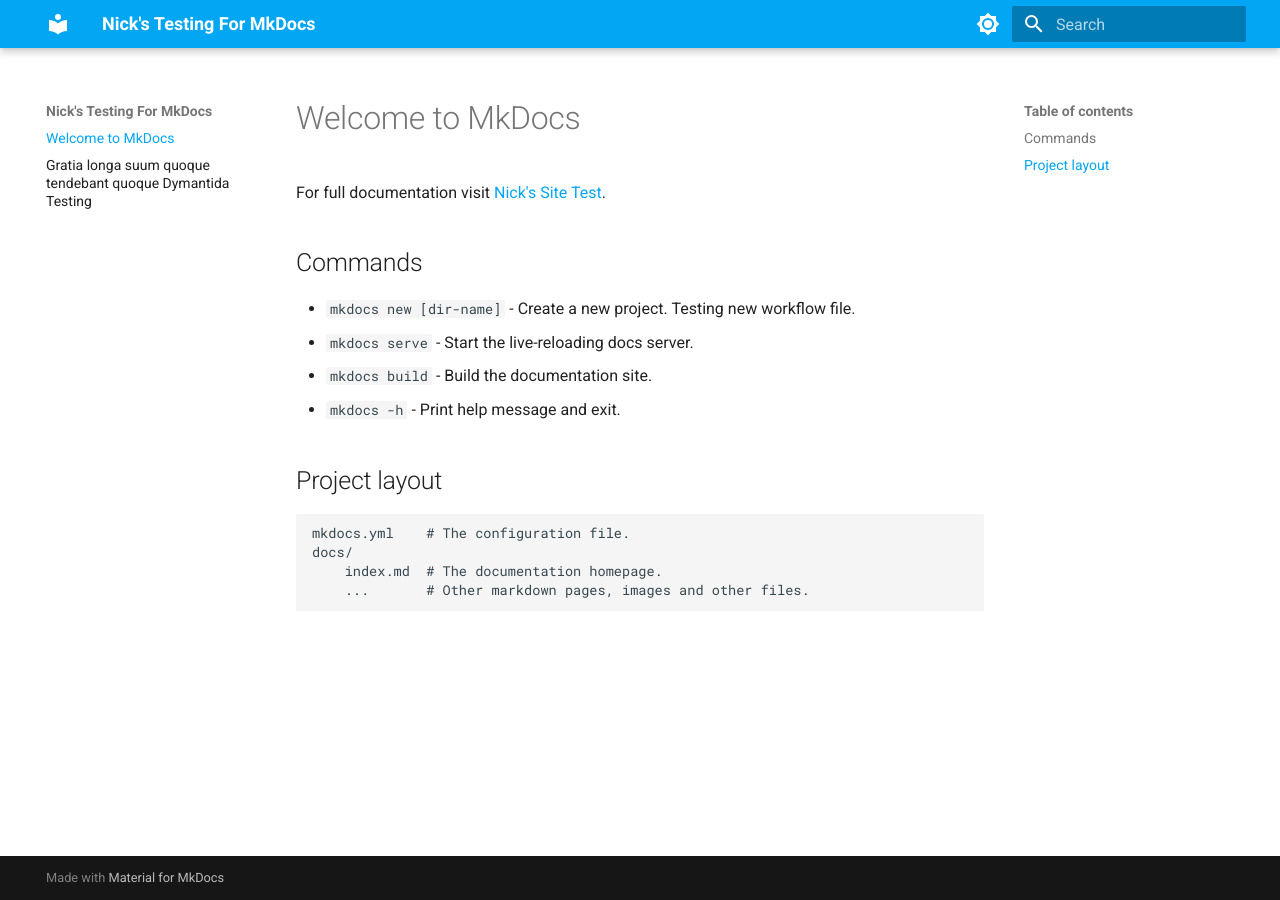
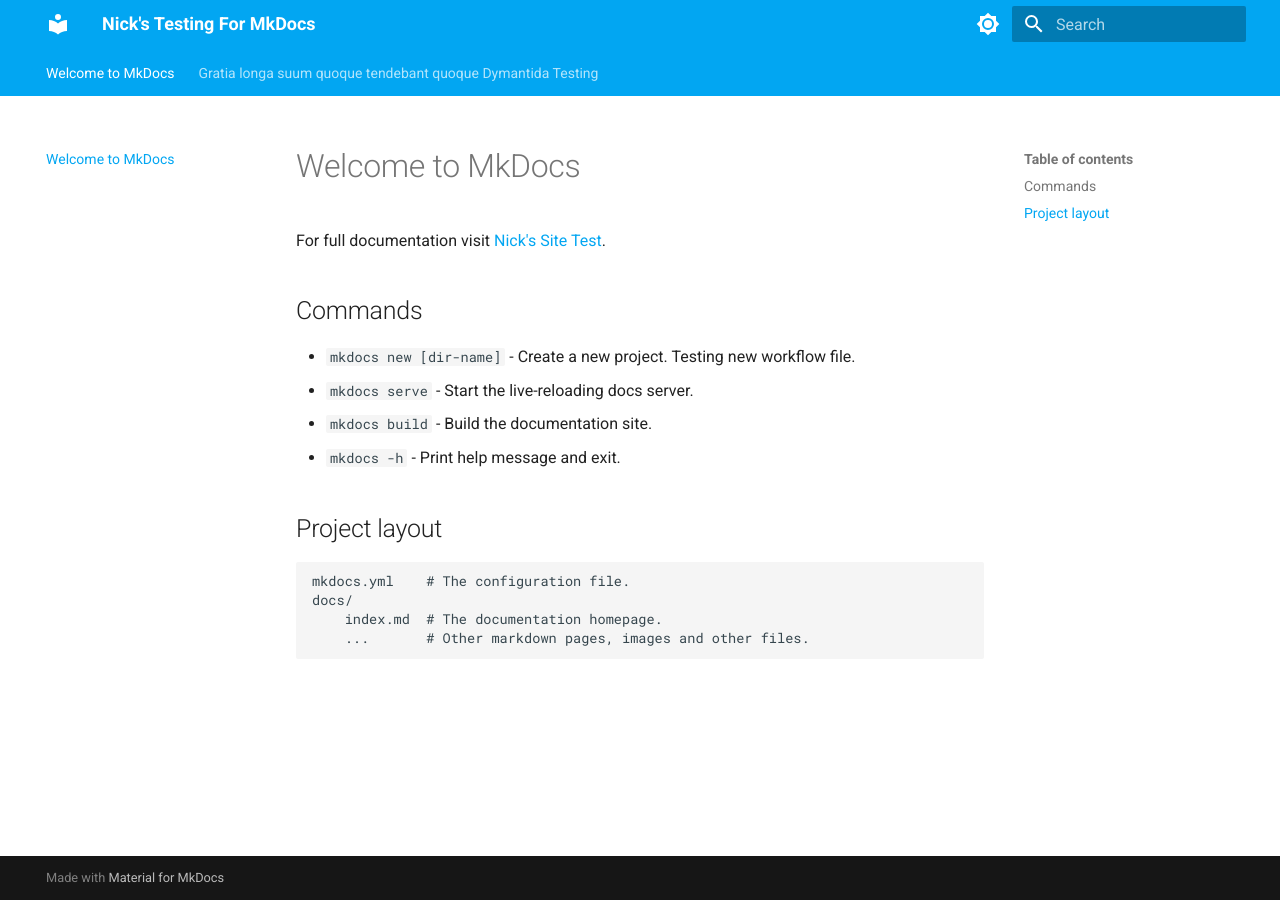
Before and after one commit to nmortari/doctest, an MkDocs documentation site: the page built from docs/index.md, in a window 1280 px wide. Built offline with MkDocs 1.6.1 and Material for MkDocs 9.7.7, drawn with Linux system fonts in a browser that asks for light colours.

Commit message:
Add navigation features

```diff
--- a/mkdocs.yml
+++ b/mkdocs.yml
@@ -19,7 +19,13 @@
         toggle:
           icon: material/brightness-3
           name: Dark mode
-    #scheme: default
-    #primary: light blue
-    #accent: blue
+
+  features:
+    - navigation.instant
+    - navigation.tracking
+    - navigation.tabs
+    - navigation.sections
+    - navigation.expand
+    - toc.follow
+
 site_name: Nick's Testing For MkDocs
```
